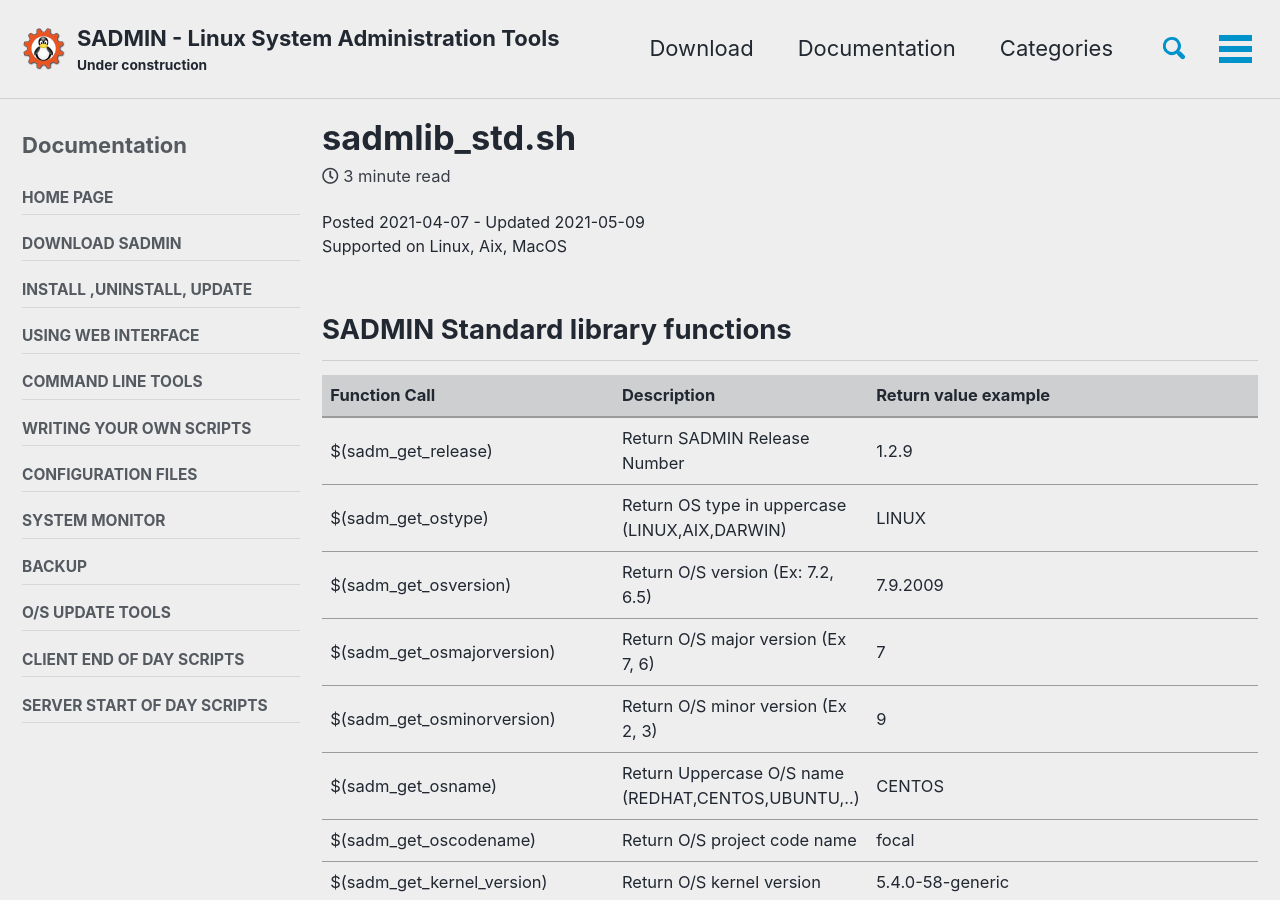
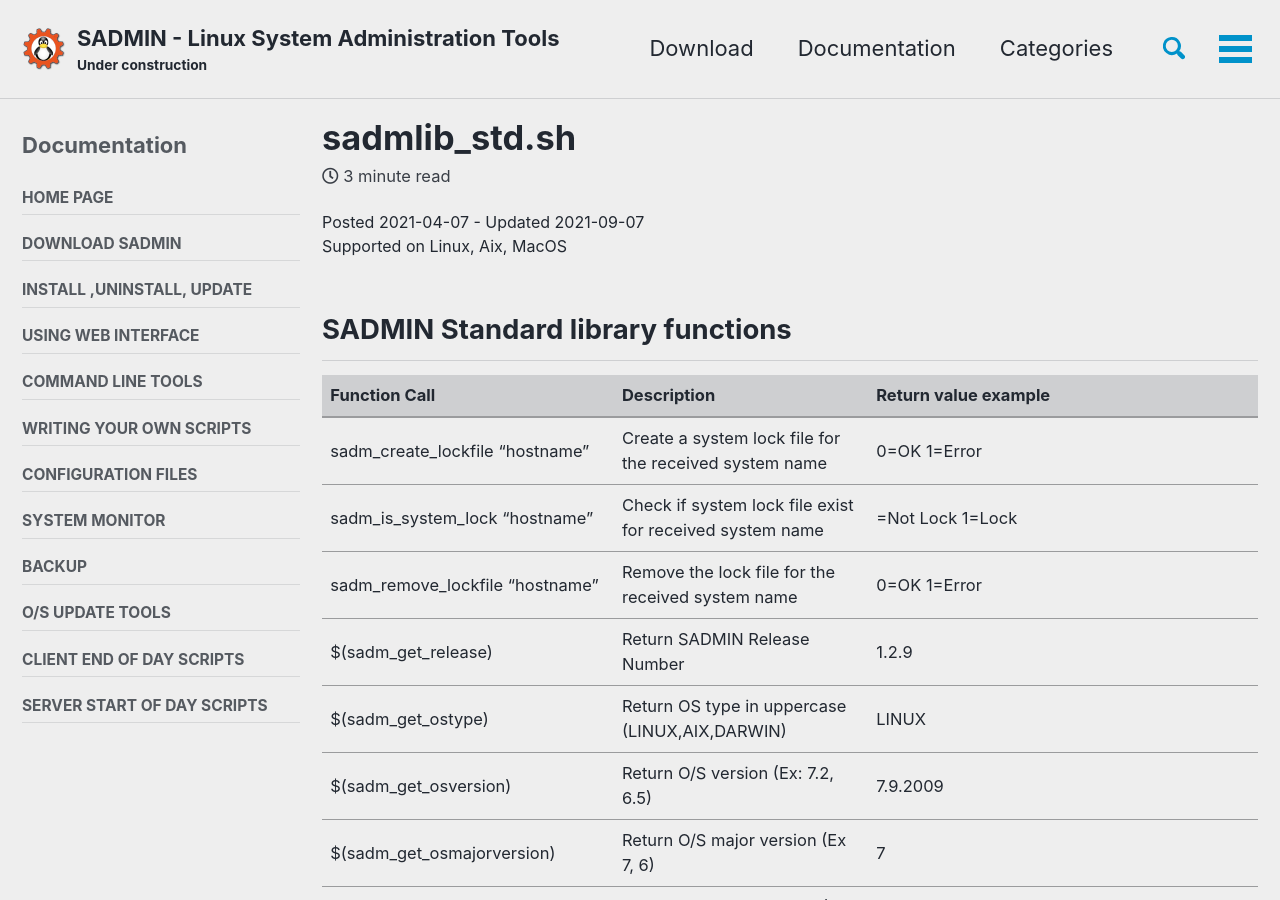
Before and after one commit to jadupl2/jadupl2.github.io, a Jekyll site: the page built from _posts/2021-04-07-sadmlib-std-sh.md, in a window 1280 px wide and 900 px high. Built offline with Jekyll 4.4.1, drawn with Linux system fonts in a browser that asks for light colours; cached includes are drawn as plain includes; some of the changed text lies outside the part shown.

Commit message:
September Doc Update

```diff
--- a/_posts/2021-04-07-sadmlib-std-sh.md
+++ b/_posts/2021-04-07-sadmlib-std-sh.md
@@ -2,8 +2,8 @@
 title:          sadmlib_std.sh
 permalink:      /sadmlib-std-sh/
 desc:           SADMIN standard shell library
-updated:        2021-05-09
-version:        3.69
+updated:        2021-09-07
+version:        3.74
 os:             Linux, Aix, MacOS
 type:           D  # [D]oc [S]=Server only [C]=Client [B]oth
 tags:           [ libraries ]
@@ -27,6 +27,9 @@ sidebar:
 
 | Function Call |   Description |  Return value example |
 | :---  | :--- | :---  |
+| sadm_create_lockfile "hostname"           | Create a system lock file for the received system name| 0=OK 1=Error |
+| sadm_is_system_lock  "hostname"           | Check if system lock file exist for received system name| =Not Lock 1=Lock |
+| sadm_remove_lockfile "hostname"           | Remove the lock file for the received system name     | 0=OK 1=Error |
 | $(sadm_get_release)                       | Return SADMIN Release Number                          | 1.2.9 |
 | $(sadm_get_ostype)                        | Return OS type in uppercase (LINUX,AIX,DARWIN)        |  LINUX |
 | $(sadm_get_osversion)                     | Return O/S version (Ex: 7.2, 6.5)                     | 7.9.2009 |
@@ -65,7 +68,7 @@ sidebar:
 | $(sadm_capitalize "LINUX")                | Return 1st Char. in uppercase & rest in lower         | Linux |
 | sadm_ask "Are you sure"                   | Display Question, wait Y/y(return 1) N/n(return 0)    | 1 |
 | sadm_isnumeric 25                         | Return 0 if it is an integer else 1                   | 0 |
-| sadm_check_requirements()                 | Check/Set Path of require commands                    | 0 or 1 |
+| sadm_check_requirements()                 | Check/Set Path of require commands                    | 0=OK or 1=Error |
 | sadm_get_command_path "cmd"               | Get lscpu cmd path (return blank if not found)        | wlscpu=$(sadm_get_command_path "lscpu") |
 | sadm_load_config_file                     | Load/Reload sadmin.cfg in Global Var.                 | Exit if fail |
 | sadm_show_version                         | Show Script Name,Ver.,Libr.Ver,OS Name/Ver,KernelVer  | Used for script -v arg. |
```
Also changed, not shown: _posts/2021-04-26-sadmin-cfg.md (+15 -2 lines), _posts/2021-06-05-sadm-osupdate.md (+3 -4 lines).
